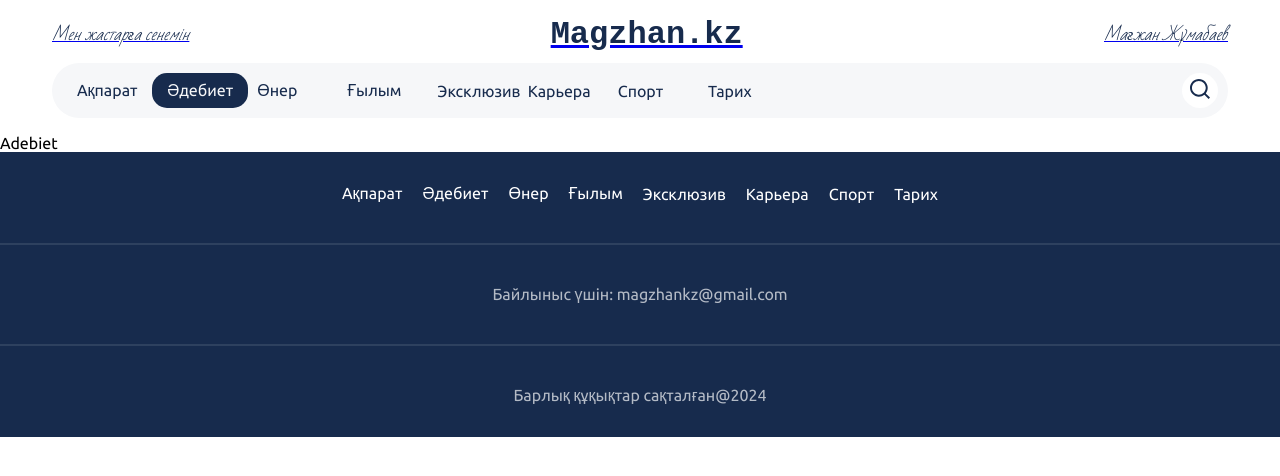
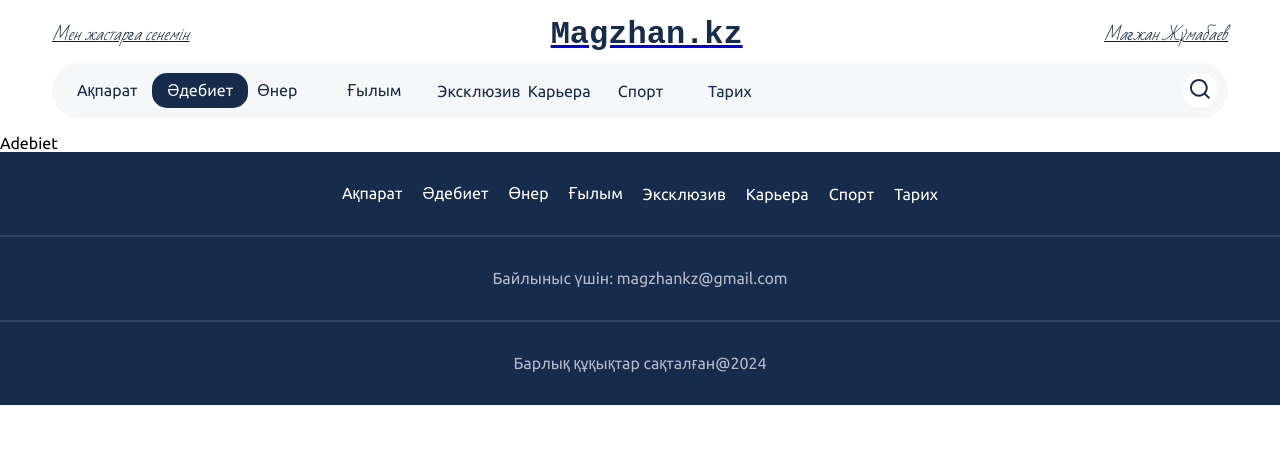
Before and after one commit to Yerbo71/news-app, a Next.js app: page /adebiet in a window 1280 px wide. Shown: the top 476 px of the page. Built offline with nearby package versions, Linux system fonts and the light colour scheme; no server answers; a web font is replaced by a local one.

Commit message:
add css remove styled js in footer

```diff
--- /dev/null
+++ b/src/app/[id]/types.ts
@@ -0,0 +1,5 @@
+export type Props = {
+    params: {
+        id: string
+    }
+}
--- a/src/features/footer/index.tsx
+++ b/src/features/footer/index.tsx
@@ -2,22 +2,23 @@
 import React from 'react';
 import {FooterBox, FooterHr, FooterWrapper} from "@/features/footer/styles";
 import NavFoot from "@/features_2/navfoot/navfoot";
+import styles from './styles.module.css'
 
 const Footer = () => {
     return (
-        <FooterWrapper>
-            <FooterBox>
+        <footer className={styles.footerWrapper}>
+            <div className={styles.footerBox}>
                 <NavFoot/>
-            </FooterBox>
-            <FooterHr/>
-            <FooterBox style={{opacity: 0.7}}>
+            </div>
+            <div className={styles.footerHr}/>
+            <div className={styles.footerBox} style={{opacity: 0.7}}>
                 Байлыныс үшін: magzhankz@gmail.com
-            </FooterBox>
-            <FooterHr/>
-            <FooterBox style={{opacity: 0.7}}>
+            </div>
+            <div className={styles.footerHr}/>
+            <div className={styles.footerBox} style={{opacity: 0.7}}>
                 Барлық құқықтар сақталған@2024
-            </FooterBox>
-        </FooterWrapper>
+            </div>
+        </footer>
     );
 };
 
--- /dev/null
+++ b/src/features/footer/styles.module.css
@@ -0,0 +1,24 @@
+.footerWrapper{
+    width: 100%;
+    display: flex;
+    justify-content: center;
+    align-items: center;
+    flex-wrap: wrap;
+    background-color: #172B4D;
+    color: #F6F7F9;
+}
+
+.footerBox{
+    width: 100%;
+    display: flex;
+    justify-content: center;
+    align-items: center;
+    padding-top: 32px;
+    padding-bottom: 32px;
+}
+
+.footerHr{
+    width: 100%;
+    border: 1px solid #F6F7F9;
+    opacity: 0.1;
+}
```
Also changed, not shown: src/app/[id]/page.tsx (+9 -10 lines).
